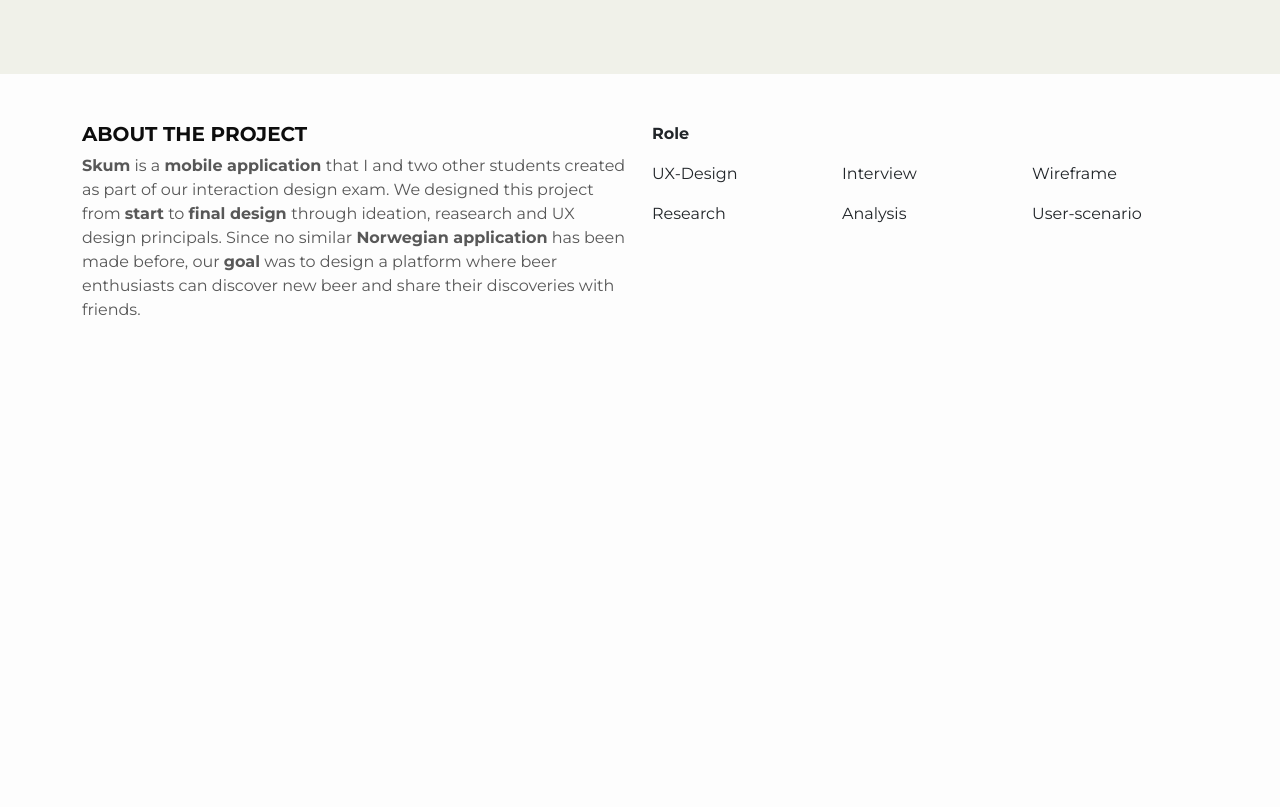
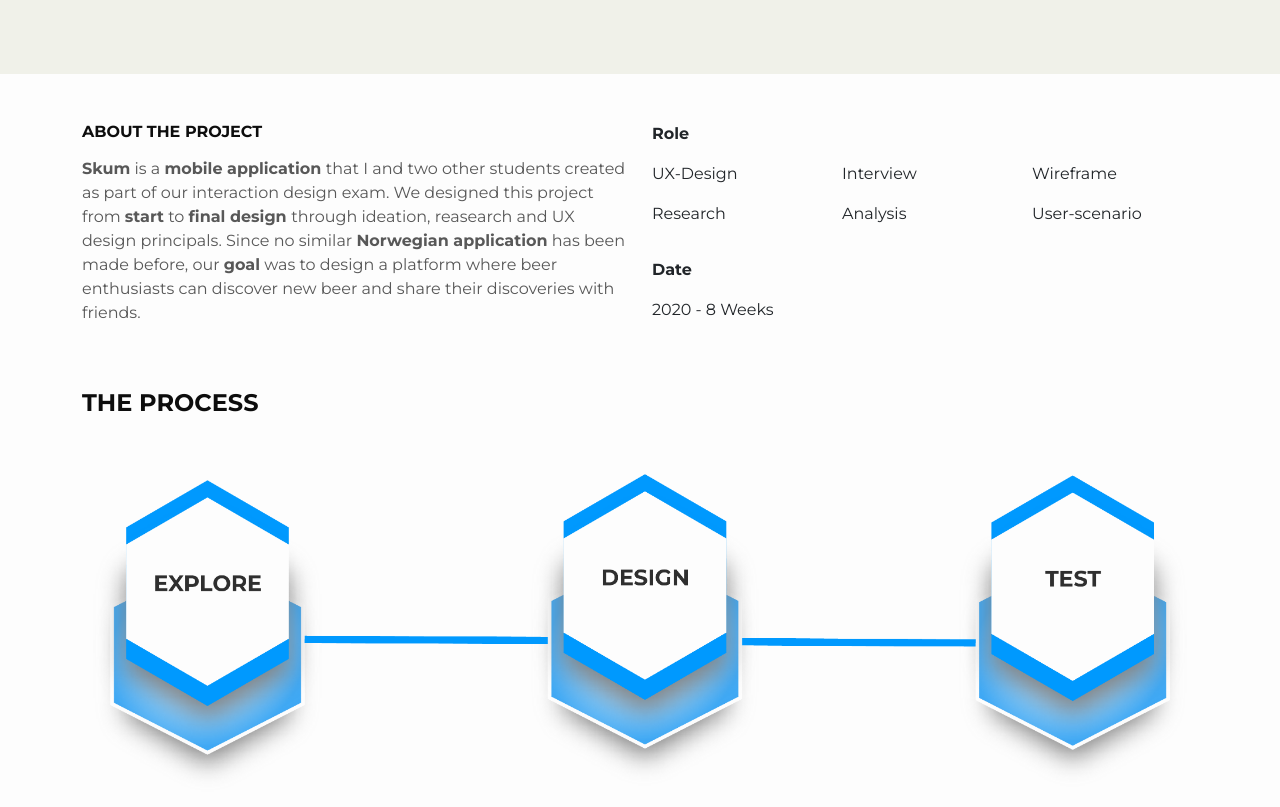
Before and after one commit to SzymonMazur/test-portofolio, a Vue app in the folder portfolio-site/: page /skumcase in a window 1280 px wide. Shown: the part 820-1627 px from the top of the page. Before the commit the page ends 1158 px from the top, so only its background shows below. Built offline with nearby package versions, Linux system fonts and the light colour scheme.

Commit message:
Added the process

```diff
--- a/portfolio-site/src/views/SkumCase.vue
+++ b/portfolio-site/src/views/SkumCase.vue
@@ -1,9 +1,11 @@
 <template>
   <skum-header></skum-header>
-  <article class="container">
+  <main class="container">
+      <section>
+          <!-- Section for about this project -->
     <div class="row mt-5">
       <div class="col-md-6 col-12">
-        <h5 class="about-project">ABOUT THE PROJECT</h5>
+        <h5 class="about-project mb-3 fs-6">ABOUT THE PROJECT</h5>
         <p class="about-projext-txt">
           <strong>Skum</strong> is a <strong>mobile application </strong>that I
           and two other students created as part of our interaction design exam.
@@ -25,9 +27,24 @@
           <p class="col-6 col-md-4">Analysis</p>
           <p class="col-6 col-md-4">User-scenario</p>
         </div>
+        <div class="row mt-3">
+            <p class="col" style="font-weight: 700">Date</p>
+            <p>2020 - 8 Weeks</p>
+        </div>
       </div>
     </div>
-  </article>
+    </section>
+    <!-- End of section -->
+
+    <!-- The process section -->
+    <article class="the-process-container mt-5">
+        <h3 class="fs-4" style="font-weight: 700">THE PROCESS</h3>
+        <img class="img-fluid mt-5" src="../assets/images/UUU-model.png" alt="UUU model">
+
+    </article>
+
+  </main>
+
 </template>
 
 <script>
@@ -43,12 +60,13 @@ export default {
 </script>
 
 <style scoped>
-.test {
-  display: inline-block !important;
-}
 
 .container {
   font-family: Montserrat, sans-serif;
+}
+
+.fs-4{
+    color: #0d0d0d;
 }
 .about-project {
   color: #0d0d0d;
```
Also changed, not shown: portfolio-site/src/assets/images/UUU-model.png (added), 1 other file (tests, documents, lock files or other folders).
